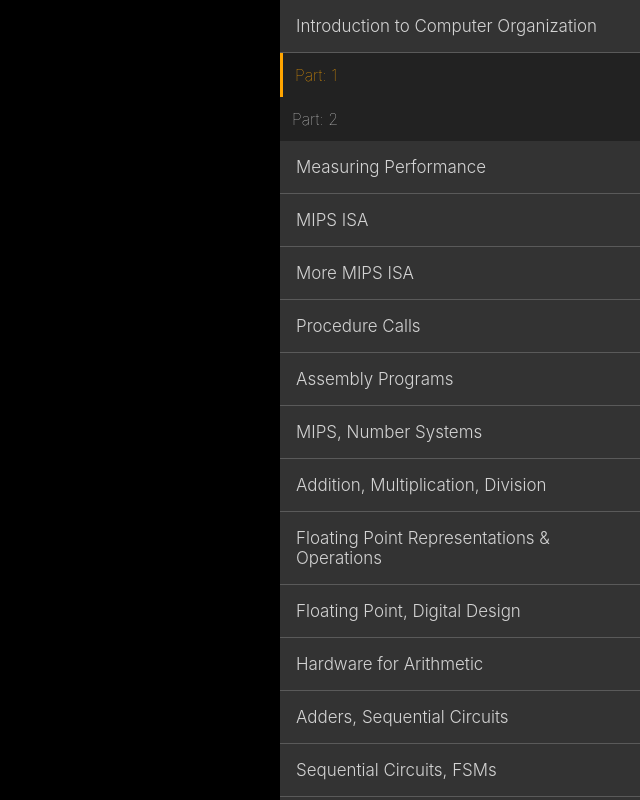
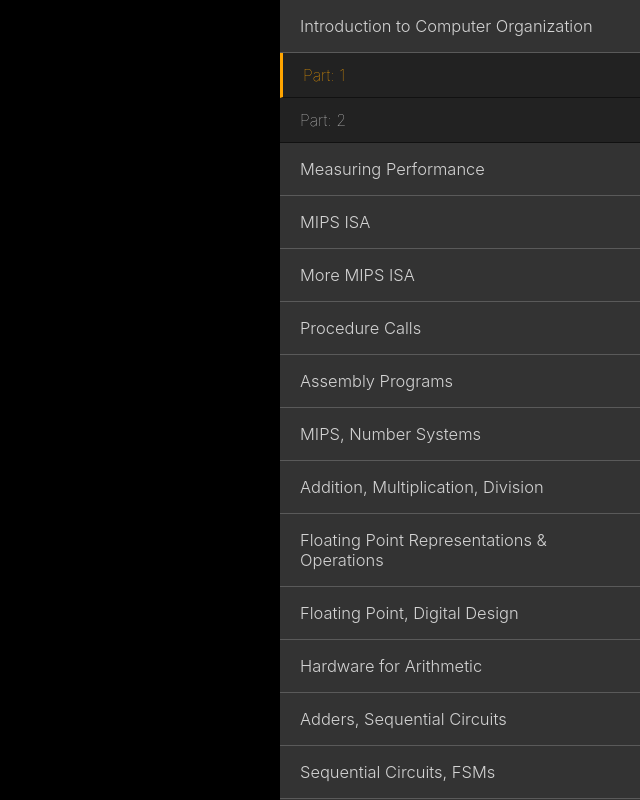
Before and after one commit to dotspencer/videos-cs3810, a plain HTML site: page index.html in a window 1280 px wide. Shown: the whole page, without its empty margins (640-1280 px from the left). Drawn offline with Linux system fonts and the light colour scheme.

Commit message:
Updated styling

```diff
--- a/style.css
+++ b/style.css
@@ -26,9 +26,10 @@
     color: lightgray;
 }
 .vid-link{
-  padding: 12px;
+  padding: 12px 20px;
   cursor: pointer;
   background-color: #222;
+  border-bottom: 1px solid #111;
 }
 .vid-link:hover{
   background-color: #1b1b1b;
@@ -38,8 +39,8 @@
   border-left: 3px solid orange;
 }
 .title{
-  padding: 16px;
-  font-size: 1.06em;
+  padding: 16px 20px;
+  font-size: 1.03em;
   cursor: pointer;
   font-weight: 300;
   border-bottom: 1px solid #5a5a5a;
```
